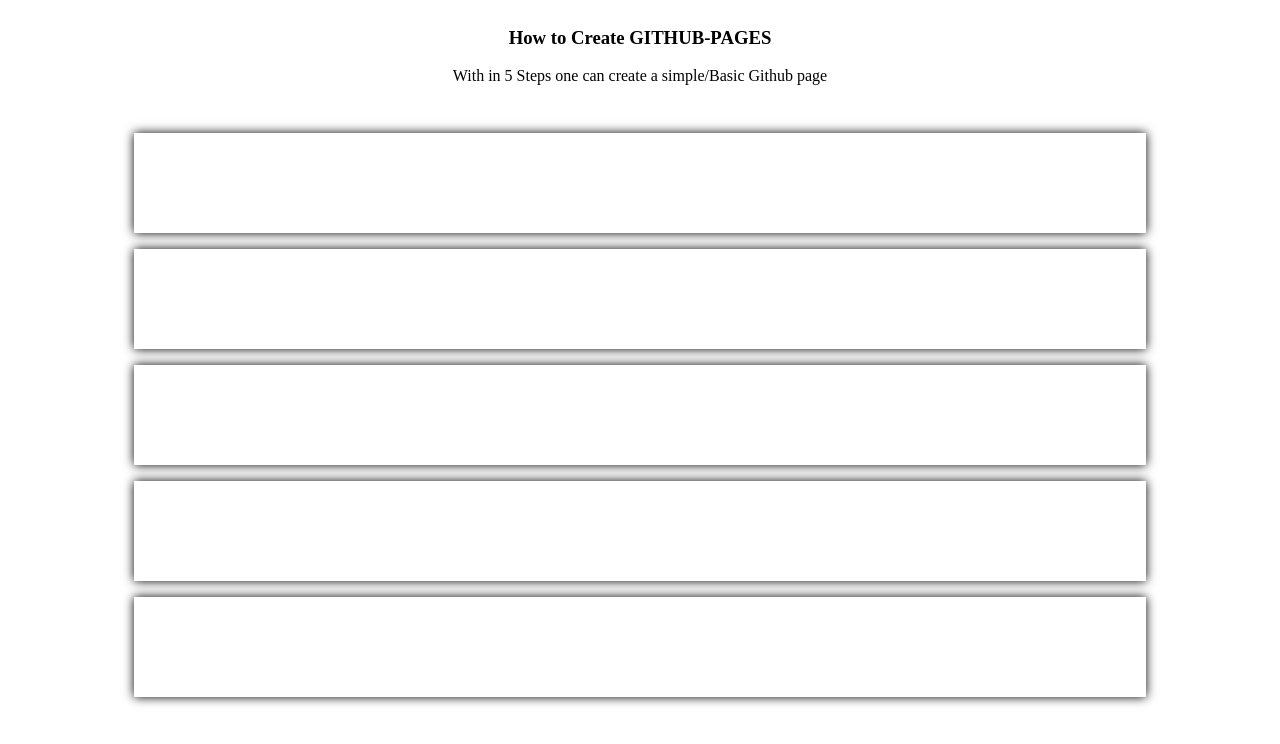
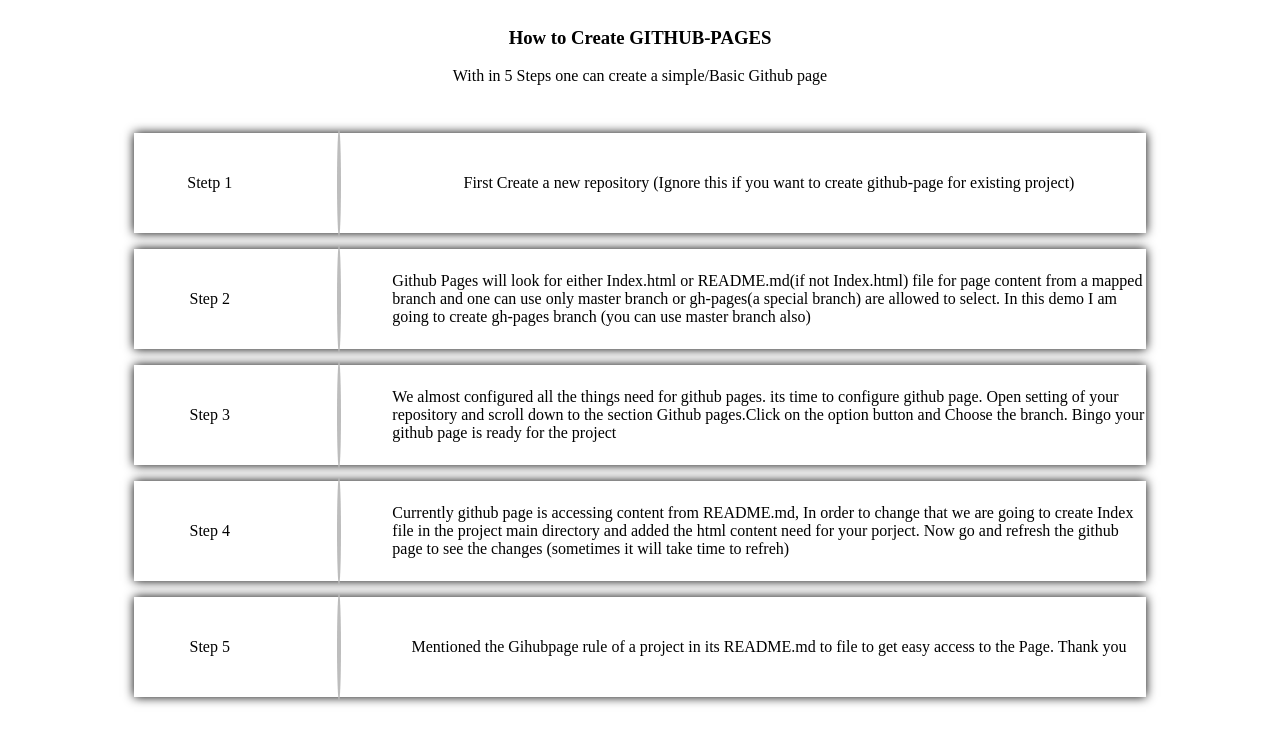
Before and after one commit to Harish321/howto-github-pages, a plain HTML site: page index.html in a window 1280 px wide. Drawn offline with Linux system fonts and the light colour scheme.

Commit message:
#mile stone 1/3 Content added Styling pending Gifs pending

```diff
--- a/index.html
+++ b/index.html
@@ -15,29 +15,29 @@
         </div>
         <div class="actual-content">
             <div class="step-1 step-box">
-                <div class="step"></div>
+                <div class="step">Stetp 1</div>
                 <div class="divider"></div>
-                <div class="content"></div>
+                <div class="content">First Create a new repository (Ignore this if you want to create github-page for existing project)</div>
             </div>
             <div class="step-2 step-box">
-                <div class="step"></div>
+                <div class="step">Step 2</div>
                 <div class="divider"></div>
-                <div class="content"></div>
+                <div class="content">Github Pages will look for either Index.html or README.md(if not Index.html) file for page content from a mapped branch and one can use only master branch or gh-pages(a special branch) are allowed to select. In this demo I am going to create gh-pages branch (you can use master branch also) </div>
             </div>
             <div class="step-3 step-box">
-                <div class="step"></div>
+                <div class="step">Step 3</div>
                 <div class="divider"></div>
-                <div class="content"></div>
+                <div class="content">We almost configured all the things need for github pages. its time to configure github page. Open setting of your repository and scroll down to the section Github pages.Click on the option button and Choose the branch. Bingo your github page is ready for the project</div>
             </div>
             <div class="step-4 step-box">
-                <div class="step"></div>
+                <div class="step">Step 4</div>
                 <div class="divider"></div>
-                <div class="content"></div>
+                <div class="content">Currently github page is accessing content from README.md, In order to change that we are going to create Index file in the project main directory and added the html content need for your porject. Now go and refresh the github page to see the changes (sometimes it will take time to refreh)</div>
             </div>
             <div class="step-5 step-box">
-                <div class="step"></div>
+                <div class="step">Step 5</div>
                 <div class="divider"></div>
-                <div class="content"></div>
+                <div class="content">Mentioned the Gihubpage rule of a project in its README.md to file to get easy access to the Page. Thank you</div>
             </div>
         </div>
     </div>
--- a/style.css
+++ b/style.css
@@ -19,3 +19,17 @@
     height: 100px;
     width: 100%;
 }
+.step-box{
+    grid-template-columns: 1fr 0.5fr 5fr;
+    display: grid;
+    align-items: center;
+    justify-items: center;
+    grid-gap:1rem;
+}
+.divider{
+    padding-top:2px;
+    border-radius: 50%;
+    border: 2px solid #bdbdbd;
+    height: 100%;
+    padding-bottom:2px;
+}
```
